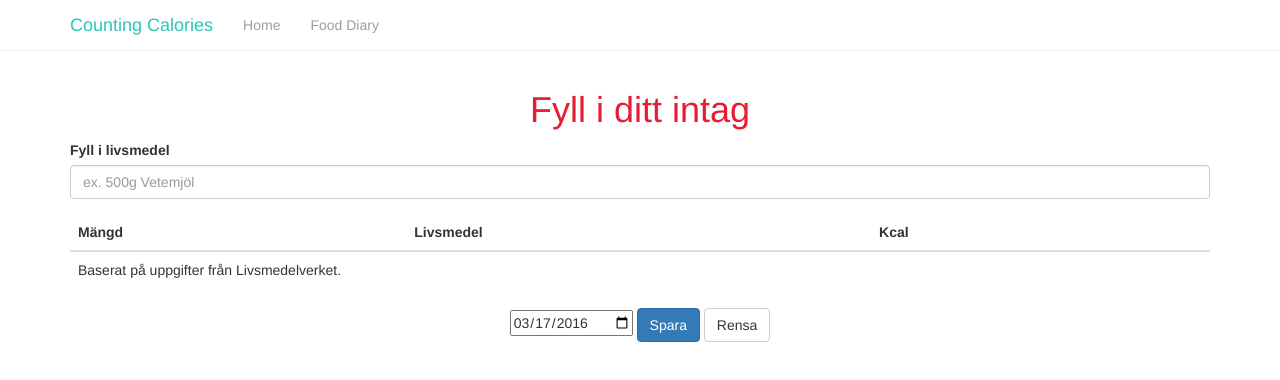
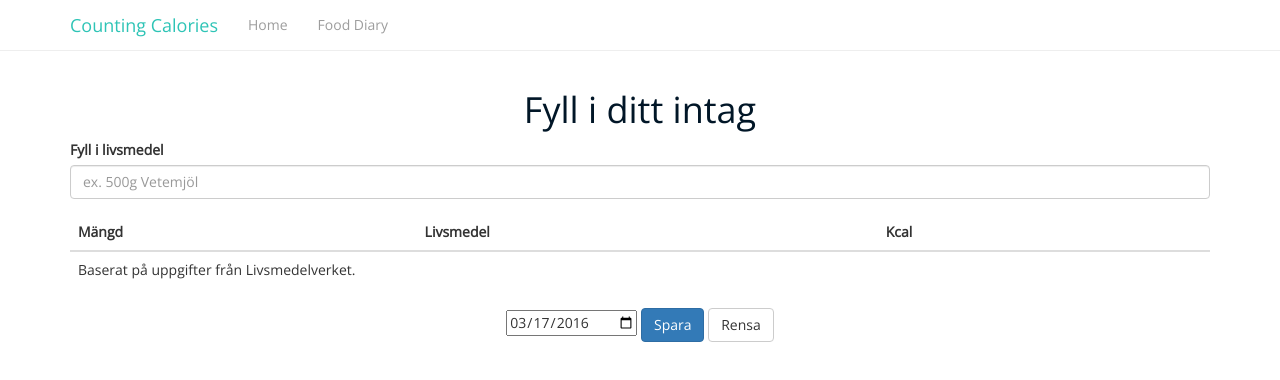
Before and after one commit to JonasJR/CountingCalories, a plain HTML site: page index.html in a window 1280 px wide. Drawn offline with nearby package versions, Linux system fonts and the light colour scheme.

Commit message:
open sans and black h1

```diff
--- a/css/style.css
+++ b/css/style.css
@@ -1,3 +1,17 @@
+/*
+  colors:
+
+  Marocko: #2EC4B6
+  Red:     #E71D36
+  Light:   #EFFFE9
+  Dark:    #011627
+
+  */
+
+body {
+  font-family: 'open sans';
+}
+
 #message {
   position: relative;
   display: none;
@@ -20,7 +34,7 @@
 }
 
 h1 {
-  color: #e71d36;
+  color: #011627;
 }
 
 .center{
--- a/index.html
+++ b/index.html
@@ -18,6 +18,7 @@
   <!-- Bootstrap Core CSS -->
   <link href="css/bootstrap.min.css" rel="stylesheet">
   <link href="css/style.css" rel="stylesheet" media="screen">
+  <link href='https://fonts.googleapis.com/css?family=Open+Sans' rel='stylesheet' type='text/css'>
 
 
   <!-- Custom CSS -->
```
Also changed, not shown: diary.html (+1 -0 lines).
